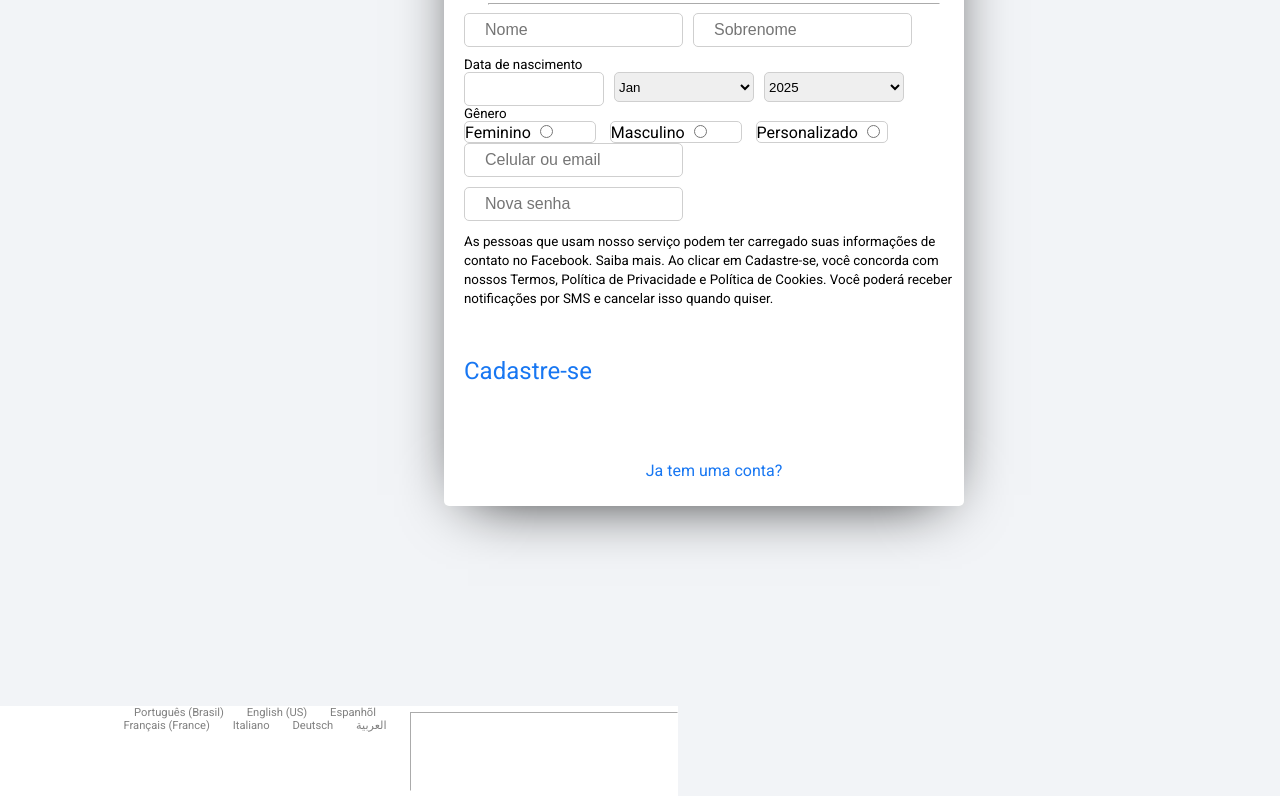
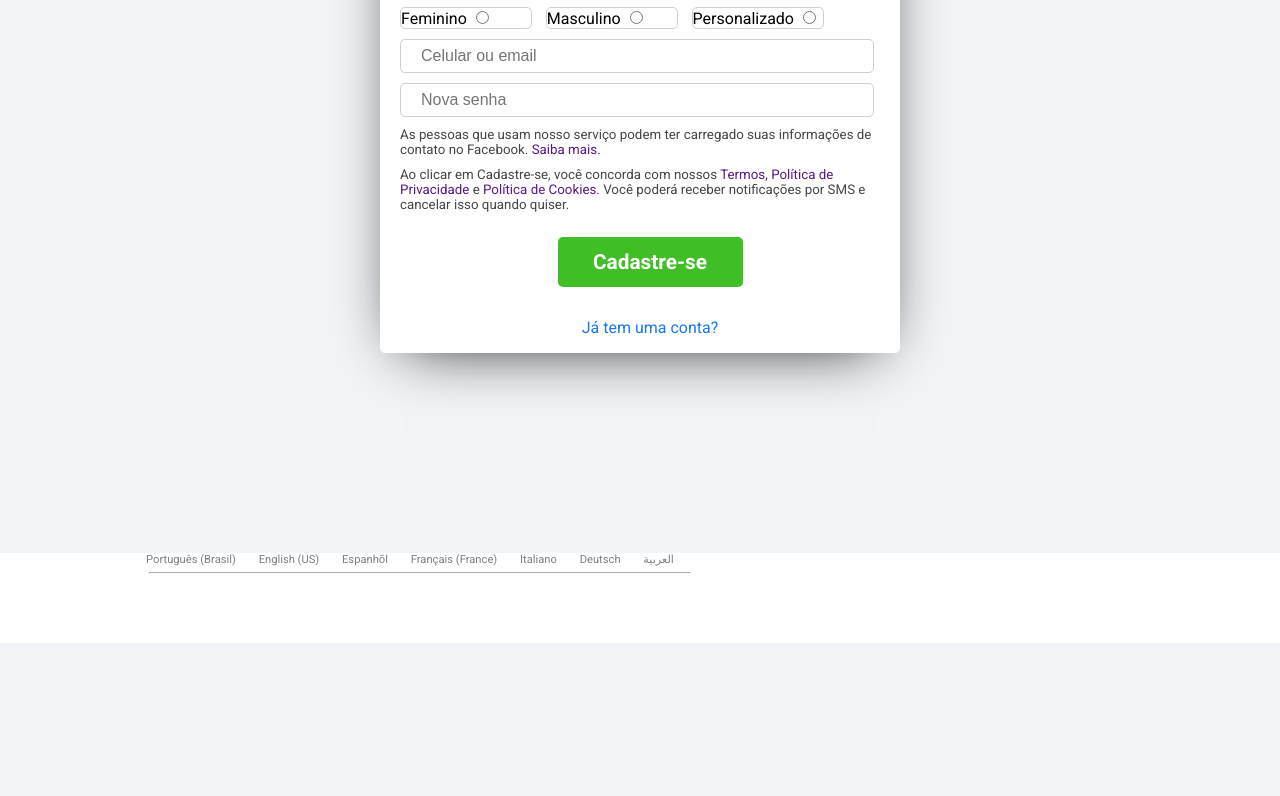
Before and after one commit to rafaelsebastiao/login-facebook, a plain HTML site: page cadastro.html in a window 1280 px wide. Shown: the part 556-1352 px from the top of the page. After the commit the page ends 1199 px from the top, so only its background shows below. Drawn offline with Linux system fonts and the light colour scheme.

Commit message:
update cadastro.html and cadastro.css

```diff
--- a/cadastro.html
+++ b/cadastro.html
@@ -2,22 +2,22 @@
 <html lang="pt-br">
 
 <head>
-    <meta charset="UTF-8">
-    <meta name="viewport" content="width=device-width, initial-scale=1.0">
+    <meta charset="UTF-8" />
+    <meta name="viewport" content="width=device-width, initial-scale=1.0" />
     <title>Cadastrar-se no Facebook</title>
-    <link rel="stylesheet" href="style/cadastro.css">
+    <link rel="stylesheet" href="style/cadastro.css" />
 </head>
 
 <body>
     <header>
-        <h1>Facebook Clone - Cadastro</h1>
+        <h1>Facebook Clone</h1>
     </header>
     <main>
         <section id="cadastro">
             <h2>Cadastro</h2>
             <form action="">
                 <div id="header-form">
-                    <h2>Criar uma nova conta</h2>
+                    <h3>Criar uma nova conta</h3>
                     <small>É rápido e fácil</small>
                 </div>
                 <hr>
@@ -89,17 +89,19 @@
                 </div>
 
 
-                <input type="text" placeholder="Celular ou email" />
-                <input type="text" placeholder="Nova senha" />
+                <input type="text" placeholder="Celular ou email" id="email" />
+                <input type="text" placeholder="Nova senha" id="senha" />
                 <aside id="termos">
                     <small>
                         As pessoas que usam nosso serviço podem ter carregado suas informações de contato no
-                        Facebook. Saiba
+                        Facebook. <a href="">
+                            Saiba
                             mais.
+                        </a>
                     </small>
 
-                    <small>Ao clicar em Cadastre-se, você concorda com nossos Termos, Política de Privacidade e
-                        Política de Cookies. Você poderá receber notificações por SMS e cancelar isso quando quiser.
+                    <small>Ao clicar em Cadastre-se, você concorda com nossos <a href="">Termos, Política de Privacidade</a> e
+                        <a href="">Política de Cookies.</a> Você poderá receber notificações por SMS e cancelar isso quando quiser.
                     </small>
 
                 </aside>
@@ -107,12 +109,12 @@
                 <a href="cadastro.html" id="sign-up">
                     <p>Cadastre-se</p>
                 </a>
-                <a href="">Ja tem uma conta?</a>
+                <a href="">Já tem uma conta?</a>
             </form>
         </section>
     </main>
+    <footer>
         <nav id="languages">
-    <footer>
             <div id="links-languages">
                 <a>Português (Brasil)</a>
                 <a>English (US)</a>
--- a/style/cadastro.css
+++ b/style/cadastro.css
@@ -14,24 +14,16 @@ section>h2{
 }
 
 
-p{
-    font-size: 1.5em;
-    width: 500px;
-    text-align: justify;
+div#header-form{
+    text-align: center;
+    margin:auto;
+    /* margin:0px; */
 }
 
-div#header-form{
-    text-align: center;
-
-    margin:auto;
+#header-form>h3{
+    font-size:2em;
 }
 
-main{
-    margin:auto;
-    margin-top:200px;
-    padding-left:10%;
-    width:90%;
-}
 
 
 form{
@@ -50,6 +42,11 @@ form{
     margin-bottom:30px;
 }
 
+small{
+    display: block;
+    margin-bottom:10px;
+    color: #464545;
+}
 
 
 
@@ -73,16 +70,22 @@ input[type="text"]{
     margin-right:10px;
 }
 
+input#email, input#senha{
+    width:90%;
+}
+
 footer{
     background-color: white;
     text-align: center;
     font-size:0.7em;
     color:gray;
     display:flex;
-    width:93%;
+    width:91%;
     height:90px;
     padding-left:120px;
     margin-top:200px;
+
+
 }
 
 button#login{
@@ -93,25 +96,32 @@ button#login{
     margin-bottom:10px;
 }
 
-button#sign-up{
-    background-color: #36A420;
+#sign-up{
+    background-color: #3fbe26;
     color:white;
     width:185px;
     height:50px;
     margin:auto;
-}
 
-button{
-    width:300px;
     border:none;
     border-radius:5px;
     font-size:1.3em;
     font-weight: bold;
+    display:flex;
+    flex-direction: column;
+    justify-content: center;
+    text-align: center;
+}
+a#sign-up:hover{
+    text-decoration: none;
+    background-color: #36A420;
+
 }
 
 #container-boxs-radios{
     display: grid;
     grid-template-columns: 30% 30% 30%;
+    margin-bottom:10px;
 }
 
 #container-inputs-full-name{
@@ -147,7 +157,13 @@ button{
     border: 1px solid #cfcfcf;
 }
 
+a{
+    text-decoration:none;
+}
 
+a:hover{
+    text-decoration:underline;
+}
 
 form>a{
     margin: auto;
@@ -179,22 +195,11 @@ div>a{
     margin-right:20px;
 }
 
-divs#languages{
-    display:flex;
-    justify-content: space-between;
-}
 
-button#add-languages{
-    width:30px;
-    height:30px;
-    background-color: #fcfcfc;
-}
 
 header{
     background-color:#1877F2;
     width:100%;
-    /* margin-top:-22px;
-    margin-left:-8px; */
     color:white;
     text-align: center;
     height:100px;
--- a/style/style.css
+++ b/style/style.css
@@ -14,9 +14,8 @@ section>h2{
 
 
 main{
-    margin:auto;
-    margin-top:200px;
     padding-left:10%;
+    /* padding-right:50%; */
     width:90%;
 }
 
@@ -25,6 +24,7 @@ main{
 article#apresentation{
     margin-right:100px;
     margin-top:-65px;
+    font-size:1.8em;
 }
 
 
@@ -69,13 +69,17 @@ input{
     border-radius: 5px;
 }
 
+article#forms{
+    margin-right:100px;
+}
+
 footer{
     background-color: white;
     text-align: center;
     font-size:0.7em;
     color:gray;
     display:flex;
-    width:93%;
+    width:91%;
     height:90px;
     padding-left:120px;
     margin-top:200px;
@@ -89,8 +93,9 @@ button#login{
     margin-bottom:10px;
 }
 
-
-
+button#login:hover{
+    background-color: #2481fa;
+}
 a#sign-up{
     background-color: #3fbe26;
     color:white;
@@ -147,7 +152,7 @@ hr{
 
 aside#information{
     font-size:1em;
-    padding-left:600px;
+    padding-left:700px;
 
 }
 
@@ -166,16 +171,8 @@ div>a{
     margin-right:20px;
 }
 
-divs#languages{
-    display:flex;
-    justify-content: space-between;
-}
 
-button#add-languages{
-    width:30px;
-    height:30px;
-    background-color: #fcfcfc;
-}
+
 
 header{
     background-color:#1877F2;
```
Also changed, not shown: index.html (+2 -2 lines). Lines whose indentation alone changed are shown as unchanged.
